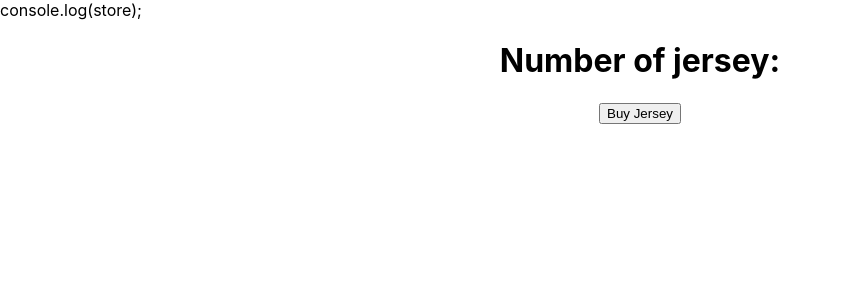
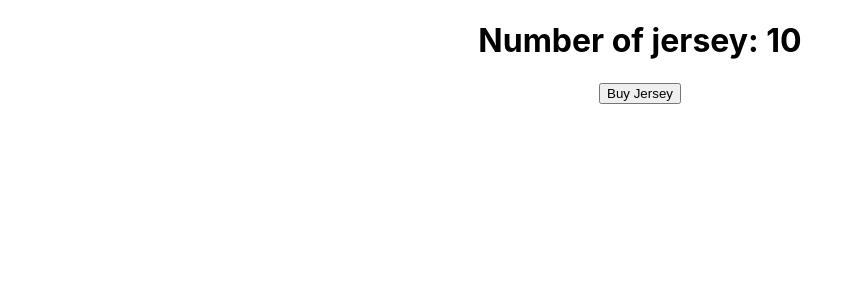
Before and after one commit to muhammad-jiku/jikmunn-react-redux, a React (Create React App) app: page / in a window 1280 px wide. Shown: the top 300 px of the page, without its empty margins (0-863 px from the left). Built offline with nearby package versions, Linux system fonts and the light colour scheme.

Commit message:
useSelector is added

```diff
--- a/src/App.js
+++ b/src/App.js
@@ -1,12 +1,18 @@
 import React from 'react';
 import './App.css';
-import JerseyContainer from './components/JerseyContainer';
+import HooksJerseyContainer from './components/HooksJerseyContainer';
+// import JerseyContainer from './components/JerseyContainer';
+import { Provider } from 'react-redux';
+import store from './redux/store/index';
 
 function App() {
   return (
-    <div className="App">
-      <JerseyContainer />
-    </div>
+    <Provider store={store}>
+      <div className="App">
+        {/* <JerseyContainer /> */}
+        <HooksJerseyContainer />
+      </div>
+    </Provider>
   );
 }
 
--- /dev/null
+++ b/src/components/HooksJerseyContainer.jsx
@@ -0,0 +1,14 @@
+import React from 'react';
+import { useSelector } from 'react-redux';
+
+const HooksJerseyContainer = () => {
+  const numOfJersey = useSelector((state) => state.numOfJersey); //useSelector is added to access initialState
+  return (
+    <div>
+      <h1>Number of jersey: {numOfJersey}</h1>
+      <button>Buy Jersey</button>
+    </div>
+  );
+};
+
+export default HooksJerseyContainer;
--- a/src/index.js
+++ b/src/index.js
@@ -2,15 +2,15 @@ import React from 'react';
 import ReactDOM from 'react-dom/client';
 import './index.css';
 import App from './App';
-import { Provider } from 'react-redux';
-import store from './redux/store/index';
+// import { Provider } from 'react-redux';
+// import store from './redux/store/index';
 
 const root = ReactDOM.createRoot(document.getElementById('root'));
 root.render(
-  <Provider store={store}>
-    console.log(store);
-    <React.StrictMode>
-      <App />
-    </React.StrictMode>
-  </Provider>
+  // <Provider store={store}>
+
+  <React.StrictMode>
+    <App />
+  </React.StrictMode>
+  // </Provider>
 );
--- a/src/redux/jersey/JerseyReducers.js
+++ b/src/redux/jersey/JerseyReducers.js
@@ -1,7 +1,7 @@
 import { BUY_JERSEY } from './JerseyTypes';
 
 const initialState = {
-  numOfJersy: 10,
+  numOfJersey: 10,
 };
 
 const jerseyReducer = (state = initialState, action) => {
@@ -10,7 +10,7 @@ const jerseyReducer = (state = initialState, action) => {
     case BUY_JERSEY:
       return {
         ...state,
-        numOfJersy: state.numOfJersy - 1,
+        numOfJersey: state.numOfJersey - 1,
       };
     default:
       return state;
```
